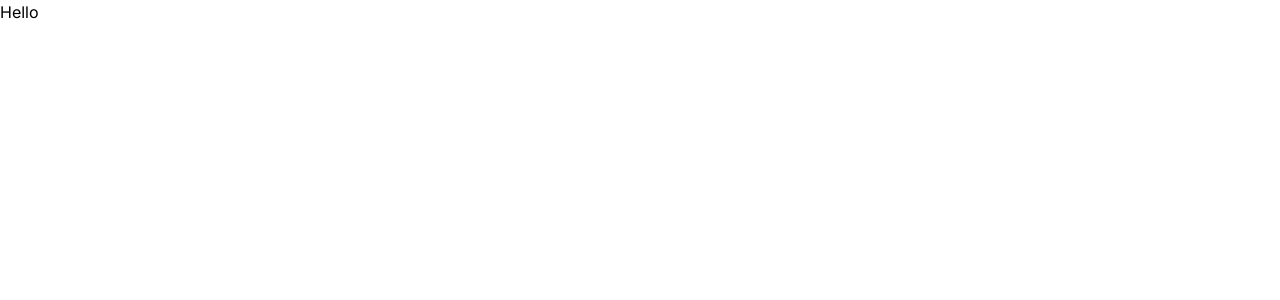
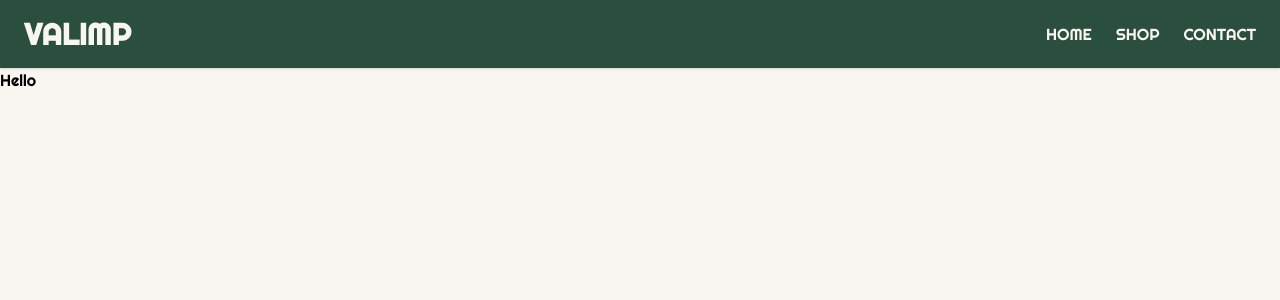
Before and after one commit to Valimp/e-commerce, a Next.js app: page / in a window 1280 px wide. Shown: the top 300 px of the page. Built offline with nearby package versions, Linux system fonts and the light colour scheme.

Commit message:
feature: add navbar

```diff
--- /dev/null
+++ b/app/components/Nav.tsx
@@ -0,0 +1,20 @@
+import Link from "next/link"
+
+const Nav = () => {
+  return (
+    <header className='flex justify-between items-center w-full bg-grass-green px-6 py-4 shadow'>
+        <h2>
+            <Link href='/'>
+                valimp
+            </Link>
+        </h2>
+        <nav className="flex gap-6">
+            <Link href='/'>home</Link>
+            <Link href='/'>shop</Link>
+            <Link href='/'>contact</Link>
+        </nav>
+    </header>
+  )
+}
+
+export default Nav
--- a/app/globals.css
+++ b/app/globals.css
@@ -1,3 +1,19 @@
 @tailwind base;
 @tailwind components;
 @tailwind utilities;
+
+body {
+  @apply bg-egg-white;
+}
+
+@layer components {
+  h2 {
+    @apply text-3xl text-egg-white font-bold;
+  }
+  a {
+    @apply text-egg-white duration-200 ease-in-out uppercase;
+  }
+  a:hover {
+    @apply text-sun-orange;
+  }
+}
--- a/app/layout.tsx
+++ b/app/layout.tsx
@@ -1,8 +1,9 @@
 import type { Metadata } from "next";
-import { Inter } from "next/font/google";
+import { Righteous } from "next/font/google";
 import "./globals.css";
+import Nav from "./components/Nav";
 
-const inter = Inter({ subsets: ["latin"] });
+const righteous = Righteous({ weight: "400", subsets: ["latin"] });
 
 export const metadata: Metadata = {
   title: "Create Next App",
@@ -15,8 +16,13 @@ export default function RootLayout({
   children: React.ReactNode;
 }>) {
   return (
-    <html lang="en">
-      <body className={inter.className}>{children}</body>
+    <html lang="fr">
+      <body className={righteous.className}>
+        <Nav />
+        <div>
+          {children}
+        </div>
+      </body>
     </html>
   );
 }
--- a/app/page.tsx
+++ b/app/page.tsx
@@ -1,5 +1,5 @@
 export default function Home() {
   return (
-    <div>Hello</div>
+    <div><h1>Hello</h1></div>
   );
 }
--- a/tailwind.config.ts
+++ b/tailwind.config.ts
@@ -8,10 +8,11 @@ const config: Config = {
   ],
   theme: {
     extend: {
-      backgroundImage: {
-        "gradient-radial": "radial-gradient(var(--tw-gradient-stops))",
-        "gradient-conic":
-          "conic-gradient(from 180deg at 50% 50%, var(--tw-gradient-stops))",
+      colors: {
+        'egg-white': '#F9F6F1',
+        'grass-green': '#2B4F3E',
+        'deep-green': '#00373D',
+        'sun-orange': '#F07605',
       },
     },
   },
```
